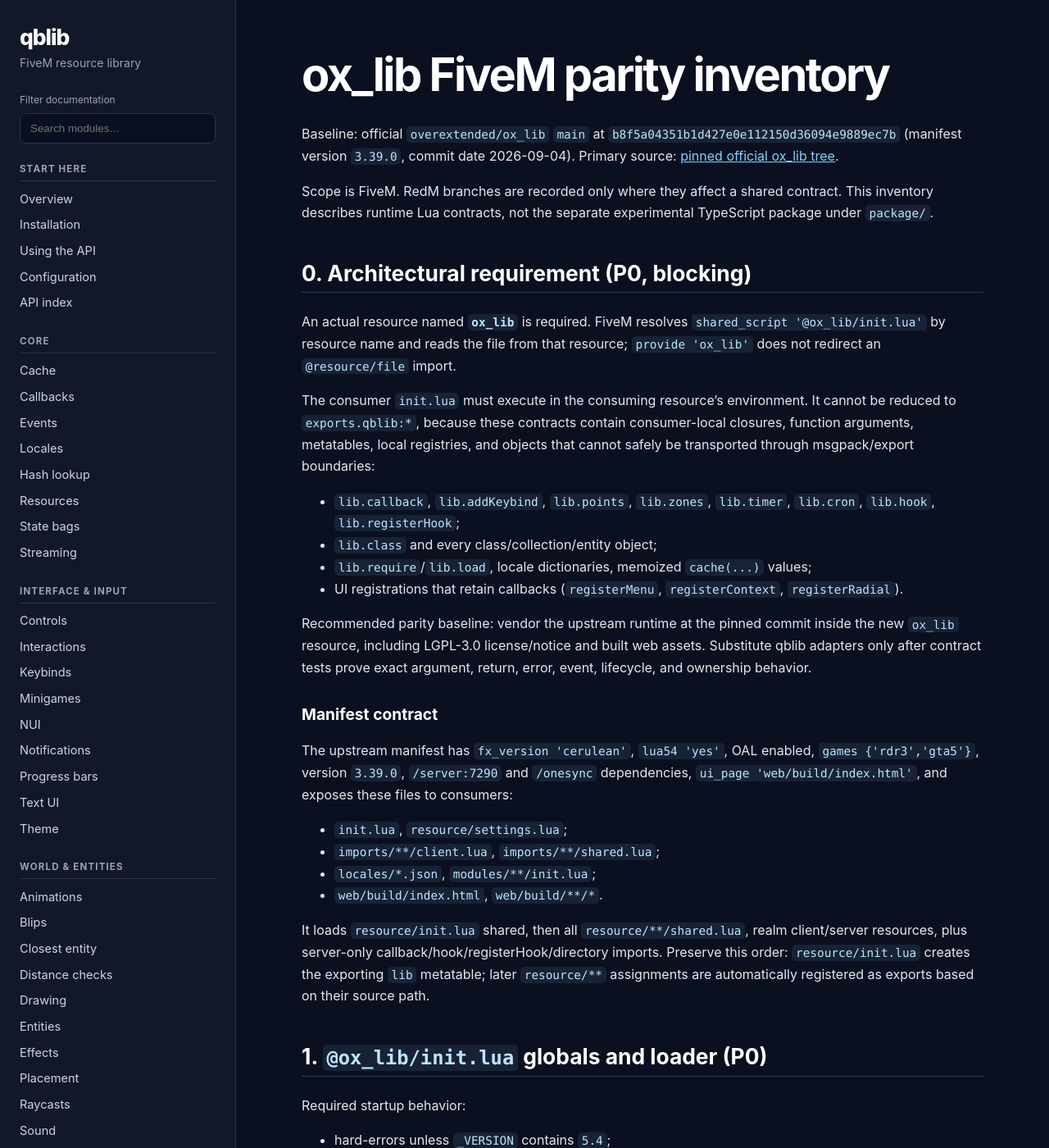
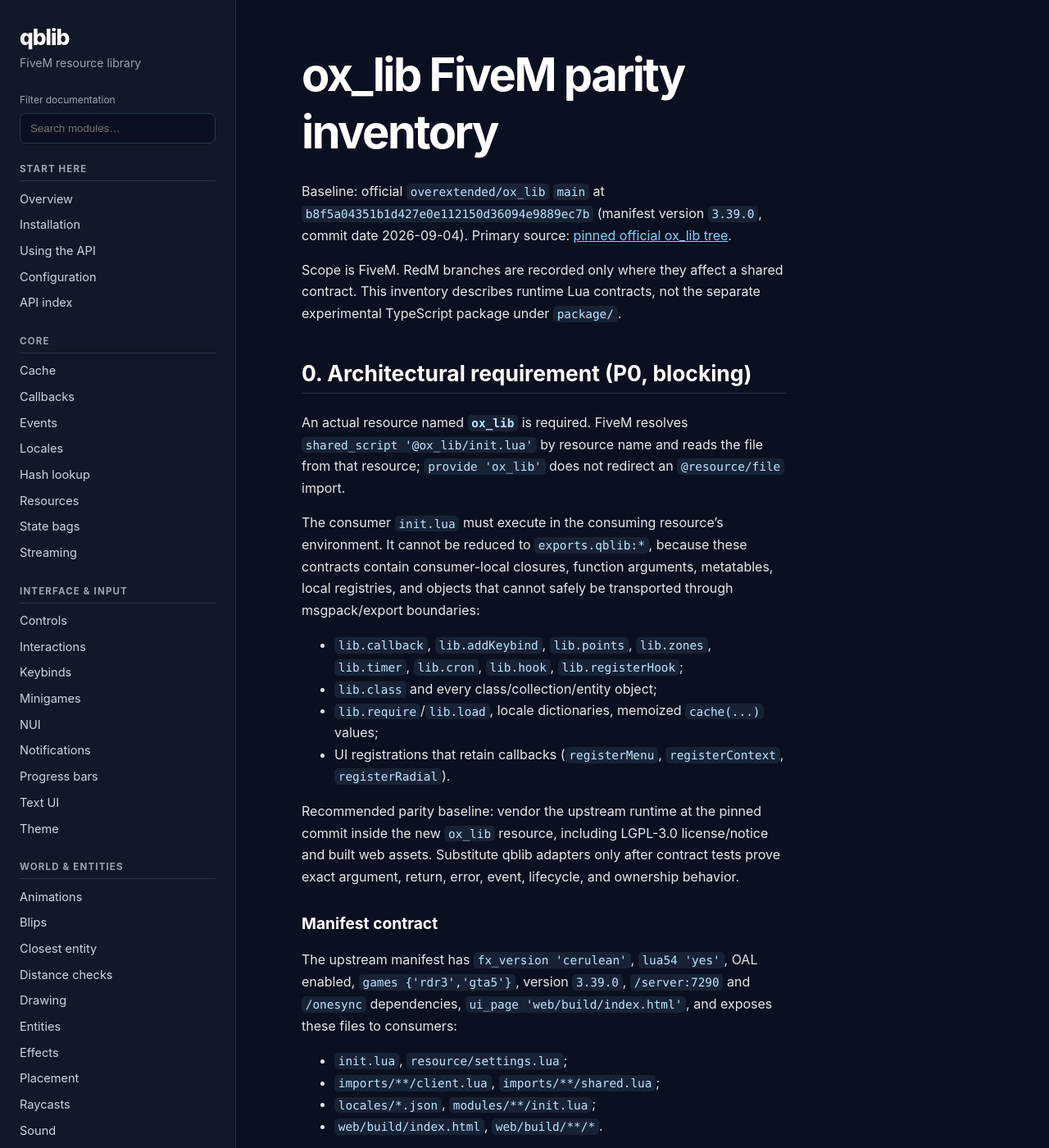
Before and after one commit to KoraFiveM/kora_lib, a Jekyll site: the page built from docs/ox_lib-contract-3.39.0.md, in a window 1280 px wide and 1400 px high. Shown: the whole window at 82% size. Built offline with Jekyll 4.4.1, drawn with Linux system fonts in a browser that asks for light colours.

Commit message:
Add sticky methods navigation to docs

```diff
--- a/docs/_layouts/default.html
+++ b/docs/_layouts/default.html
@@ -42,6 +42,10 @@
         <p>qblib is maintained by <a href="https://github.com/qbcore2">qbcore2</a>. Documentation is generated from the guides shipped with the resource.</p>
       </footer>
     </main>
+    <aside id="methods-sidebar" class="methods-sidebar" aria-label="Methods on this page" hidden>
+      <h2>Methods</h2>
+      <nav id="methods-nav"></nav>
+    </aside>
     <script src="{{ '/assets/js/docs.js' | relative_url }}"></script>
   </body>
 </html>
--- a/docs/assets/css/style.scss
+++ b/docs/assets/css/style.scss
@@ -13,6 +13,7 @@
   --accent-strong: #38bdf8;
   --code: #0a0f1c;
   --sidebar-width: 18rem;
+  --methods-width: 15rem;
 }
 
 * { box-sizing: border-box; }
@@ -86,6 +87,38 @@ a:hover { color: var(--accent-strong); }
 .content { max-width: 66rem; margin-left: var(--sidebar-width); padding: 3.5rem 5rem 5rem; }
 .content > :first-child { margin-top: 0; }
 
+.methods-sidebar { display: none; }
+.methods-sidebar[hidden] { display: none; }
+.methods-sidebar h2 {
+  margin: 0 0 .75rem;
+  padding: 0;
+  border: 0;
+  color: var(--muted);
+  font-size: .72rem;
+  letter-spacing: .1em;
+  text-transform: uppercase;
+}
+.methods-sidebar ol { margin: 0; padding: 0; list-style: none; }
+.methods-sidebar a {
+  display: block;
+  margin-left: -1px;
+  padding: .35rem 0 .35rem .8rem;
+  border-left: 1px solid var(--border);
+  color: var(--muted);
+  font-family: "SFMono-Regular", Consolas, "Liberation Mono", monospace;
+  font-size: .78rem;
+  line-height: 1.4;
+  overflow-wrap: anywhere;
+  text-decoration: none;
+}
+.methods-sidebar a:hover { color: #fff; }
+.methods-sidebar a.is-active {
+  border-left-color: var(--accent-strong);
+  color: var(--accent);
+}
+
+.content h2[id], .content h3[id] { scroll-margin-top: 1.5rem; }
+
 h1, h2, h3, h4 { color: #fff; line-height: 1.25; }
 h1 { margin: 0 0 1.5rem; font-size: clamp(2.2rem, 5vw, 3.5rem); letter-spacing: -.045em; }
 h2 { margin-top: 2.75rem; padding-bottom: .4rem; border-bottom: 1px solid var(--border); font-size: 1.65rem; }
@@ -123,6 +156,33 @@ footer { margin-top: 4rem; padding-top: 1.5rem; border-top: 1px solid var(--bord
 }
 .button.secondary { border: 1px solid var(--border); background: var(--surface-raised); color: #fff; }
 
+@media (min-width: 1200px) {
+  body {
+    display: grid;
+    grid-template-columns: var(--sidebar-width) minmax(0, 1fr) var(--methods-width);
+    align-items: start;
+  }
+  .content {
+    grid-column: 2;
+    grid-row: 1;
+    max-width: none;
+    margin-left: 0;
+  }
+  .methods-sidebar {
+    position: sticky;
+    grid-column: 3;
+    grid-row: 1;
+    top: 0;
+    display: block;
+    width: var(--methods-width);
+    height: 100vh;
+    overflow-y: auto;
+    padding: 3.75rem 1.5rem 2rem;
+    background: rgba(11, 16, 32, .92);
+    border-left: 1px solid var(--border);
+  }
+}
+
 @media (max-width: 840px) {
   .mobile-header {
     position: sticky;
--- a/docs/assets/js/docs.js
+++ b/docs/assets/js/docs.js
@@ -1,6 +1,9 @@
 const sidebar = document.querySelector('#sidebar');
 const menuToggle = document.querySelector('#menu-toggle');
 const search = document.querySelector('#nav-search');
+const content = document.querySelector('#content');
+const methodsSidebar = document.querySelector('#methods-sidebar');
+const methodsNav = document.querySelector('#methods-nav');
 
 menuToggle?.addEventListener('click', () => {
   const open = sidebar.classList.toggle('is-open');
@@ -22,3 +25,48 @@ search?.addEventListener('input', () => {
     section.hidden = !visible;
   });
 });
+
+const methodHeadings = [...(content?.querySelectorAll('h2, h3') ?? [])].filter((heading) =>
+  heading.textContent.trim().startsWith('QB.')
+);
+
+if (methodsSidebar && methodsNav && methodHeadings.length > 0) {
+  const methodList = document.createElement('ol');
+  const links = methodHeadings.map((heading, index) => {
+    if (!heading.id) heading.id = `method-${index + 1}`;
+
+    const item = document.createElement('li');
+    const link = document.createElement('a');
+    link.href = `#${heading.id}`;
+    link.textContent = heading.textContent.trim();
+    item.append(link);
+    methodList.append(item);
+    return link;
+  });
+
+  methodsNav.append(methodList);
+  methodsSidebar.hidden = false;
+
+  let scheduled = false;
+  const updateActiveMethod = () => {
+    const activeIndex = methodHeadings.reduce(
+      (current, heading, index) => heading.getBoundingClientRect().top <= 120 ? index : current,
+      0
+    );
+
+    links.forEach((link, index) => {
+      const active = index === activeIndex;
+      link.classList.toggle('is-active', active);
+      if (active) link.setAttribute('aria-current', 'location');
+      else link.removeAttribute('aria-current');
+    });
+    scheduled = false;
+  };
+
+  window.addEventListener('scroll', () => {
+    if (scheduled) return;
+    scheduled = true;
+    window.requestAnimationFrame(updateActiveMethod);
+  }, { passive: true });
+  updateActiveMethod();
+}
```
